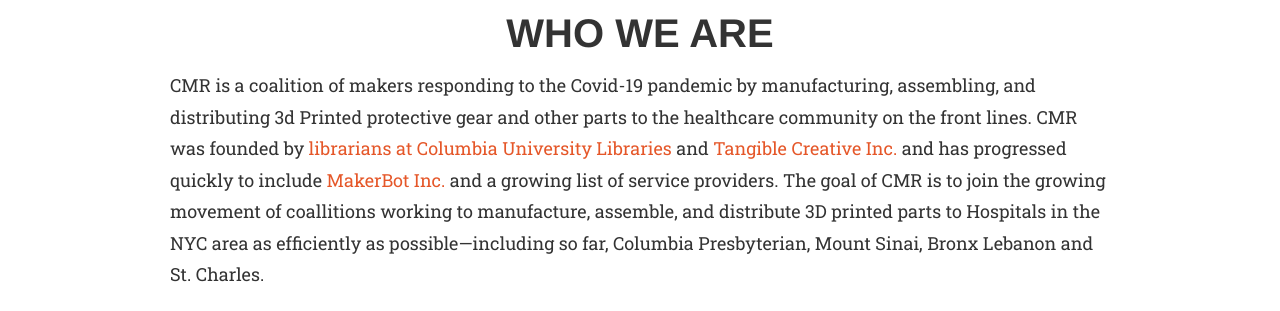
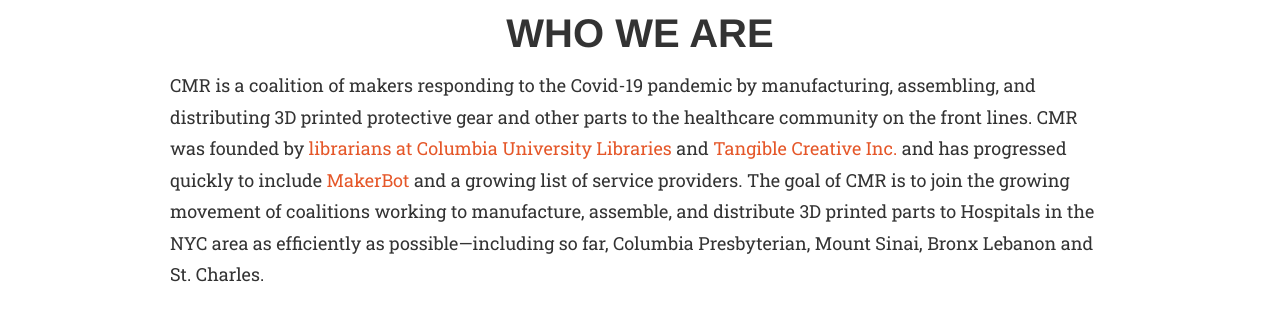
Before and after one commit to covidmakerresponse/covidmakerresponse, a Jekyll site: the page built from index.html, in a window 1280 px wide and 1400 px high, scrolled down 642 px. Shown: the part 187-498 px from the top of the window. Built offline with Jekyll 4.4.1, drawn with Linux system fonts in a browser that asks for light colours; some web fonts are replaced; some of the changed text lies outside the part shown.

Commit message:
added corrections from makerbot

```diff
--- a/_includes/about.html
+++ b/_includes/about.html
@@ -9,7 +9,7 @@
             </div>
             <div class="row section">
                 <div class="col-lg-12">
-                    <p class="large normal-text">CMR is a coalition of makers responding to the Covid-19 pandemic by manufacturing, assembling, and distributing 3d Printed protective gear and other parts to the healthcare community on the front lines. CMR was founded by <a href="https://studio.cul.columbia.edu/2020/03/21/studio-librarians-face-shields/">librarians at Columbia University Libraries</a> and <a href="https://tangiblecreative.com/">Tangible Creative Inc.</a> and has progressed quickly to include <a href="https://www.makerbot.com/">MakerBot Inc.</a> and a growing list of service providers. The goal of CMR is to join the growing movement of coallitions working to manufacture, assemble, and distribute 3D printed parts to Hospitals in the NYC area as efficiently as possible—including so far, Columbia Presbyterian, Mount Sinai, Bronx Lebanon and St. Charles.</p>
+                    <p class="large normal-text">CMR is a coalition of makers responding to the Covid-19 pandemic by manufacturing, assembling, and distributing 3D printed protective gear and other parts to the healthcare community on the front lines. CMR was founded by <a href="https://studio.cul.columbia.edu/2020/03/21/studio-librarians-face-shields/">librarians at Columbia University Libraries</a> and <a href="https://tangiblecreative.com/">Tangible Creative Inc.</a> and has progressed quickly to include <a href="https://www.makerbot.com/">MakerBot</a> and a growing list of service providers. The goal of CMR is to join the growing movement of coalitions working to manufacture, assemble, and distribute 3D printed parts to Hospitals in the NYC area as efficiently as possible—including so far, Columbia Presbyterian, Mount Sinai, Bronx Lebanon and St. Charles.</p>
 
 
                 </div>
--- a/_includes/donate.html
+++ b/_includes/donate.html
@@ -4,7 +4,7 @@
             <div class="row">
                 <div class="col-lg-12 text-center">
                 <h2 class="section-heading">Donate to Tangible Creative</h2>
-                <p style="font-size: 2rem;">Tangible Creative Inc. is a key manufacturing partner in this effort. Donations will go directly to them to support labor and material costs. <strong>Columbia University Libraries and MakerBot are not solliciting donations nor receiving money for this effort</strong>. Tangible Creative Inc. will be accepting donations via PayPal. To donate click on the button below.</p>
+                <p style="font-size: 2rem;">Tangible Creative Inc. is a key manufacturing partner in this effort. Donations will go directly to them to support labor and material costs. <strong>Columbia University Libraries and MakerBot are not soliciting donations nor receiving money for this effort</strong>. Tangible Creative Inc. will be accepting donations via PayPal. To donate click on the button below.</p>
 <!--                 <form action="https://www.paypal.com/cgi-bin/webscr" method="post" target="_top">
 <input type="hidden" name="cmd" value="_donations" />
 <input type="hidden" name="business" value="info@tangiblecreative.com" />
```
